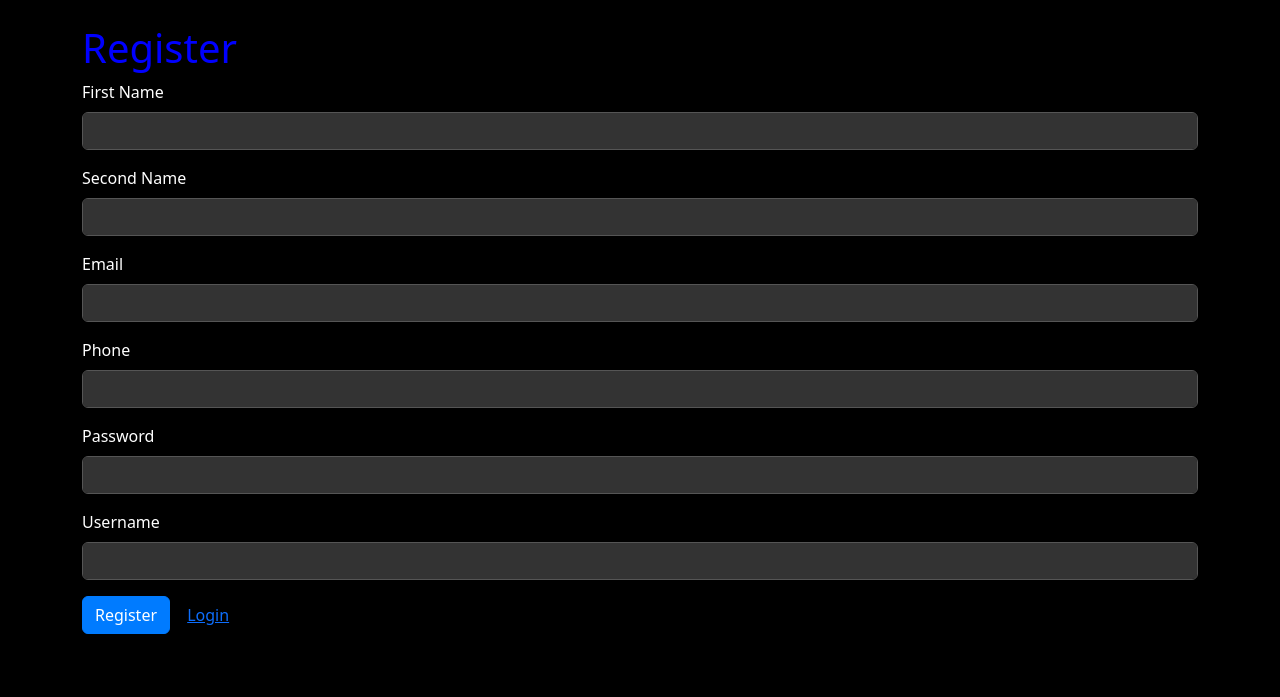
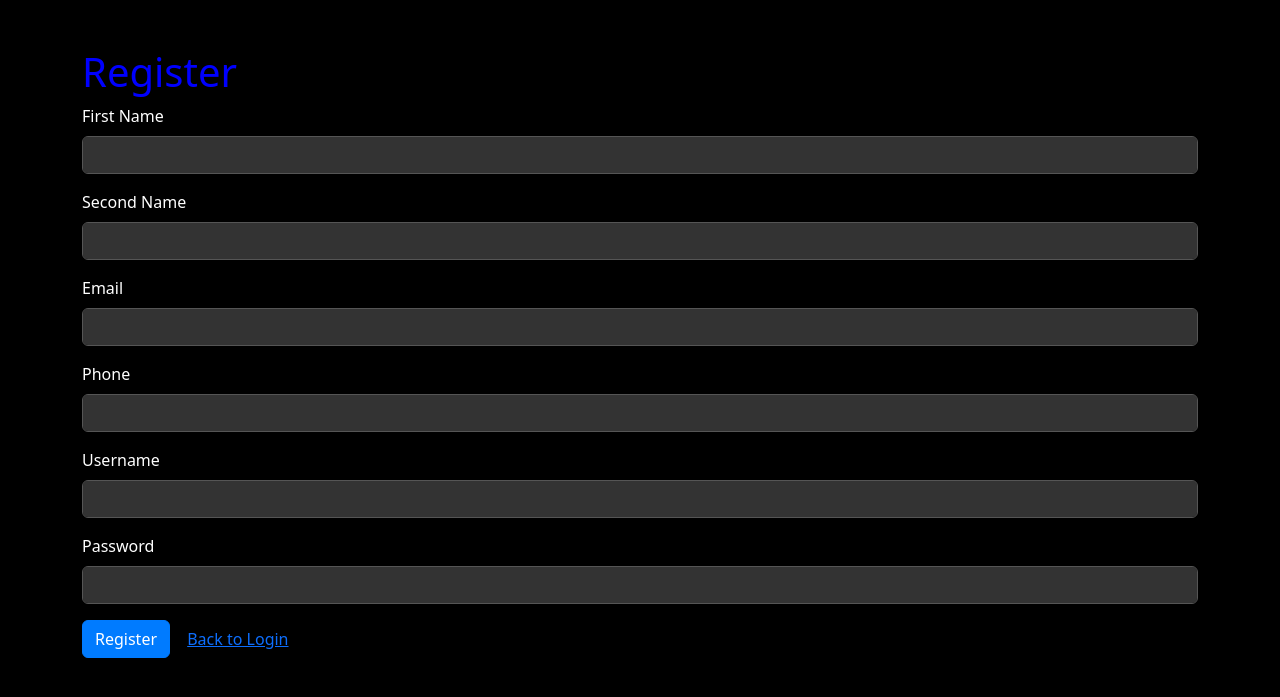
Before and after one commit to nonahgame/nal-hpl, a Flask app: page /register in a window 1280 px wide. Shown: the top 697 px of the page. Run offline with Flask 3, Linux system fonts and the light colour scheme.

Commit message:
Update register.html

```diff
--- a/templates/register.html
+++ b/templates/register.html
@@ -5,10 +5,10 @@
     <meta name="viewport" content="width=device-width, initial-scale=1.0">
     <title>Register</title>
     <link href="https://cdn.jsdelivr.net/npm/bootstrap@5.3.0/dist/css/bootstrap.min.css" rel="stylesheet">
-    <link rel="stylesheet" href="{{ url_for('static', filename='style.css') }}?v=1">
+    <link rel="stylesheet" href="{{ url_for('static', filename='style.css') }}?v=4">
 </head>
 <body>
-    <div class="container mt-4">
+    <div class="container mt-5">
         <h1>Register</h1>
         {% with messages = get_flashed_messages(with_categories=true) %}
             {% if messages %}
@@ -38,15 +38,15 @@
                 <input type="text" name="phone" id="phone" class="form-control" required>
             </div>
             <div class="mb-3">
+                <label for="username" class="form-label">Username</label>
+                <input type="text" name="username" id="username" class="form-control" required>
+            </div>
+            <div class="mb-3">
                 <label for="password" class="form-label">Password</label>
                 <input type="password" name="password" id="password" class="form-control" required>
             </div>
-            <div class="mb-3">
-                <label for="username" class="form-label">Username</label>
-                <input type="text" name="username" id="username" class="form-control" required>
-            </div>
             <button type="submit" class="btn btn-primary">Register</button>
-            <a href="{{ url_for('login') }}" class="btn btn-link">Login</a>
+            <a href="{{ url_for('login') }}" class="btn btn-link">Back to Login</a>
         </form>
     </div>
     <script src="https://cdn.jsdelivr.net/npm/bootstrap@5.3.0/dist/js/bootstrap.bundle.min.js"></script>
```
